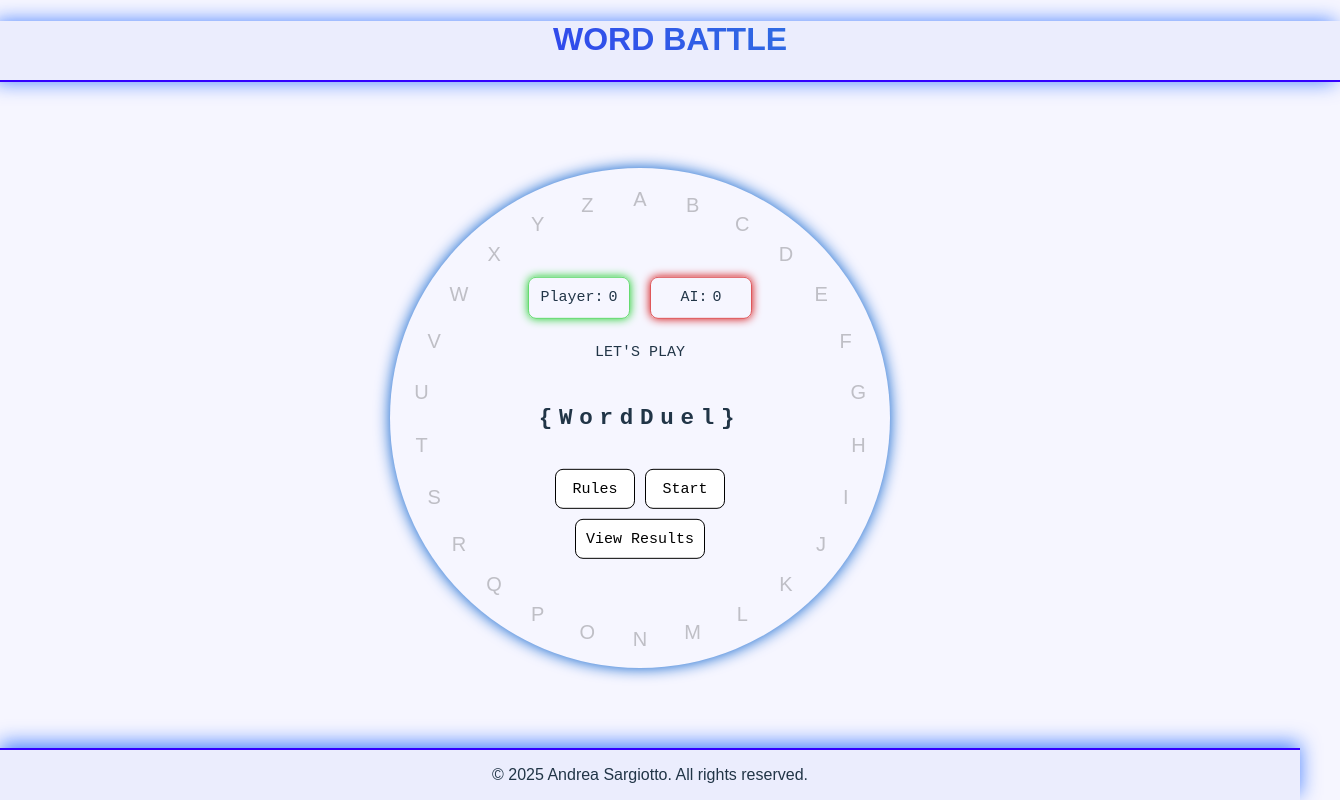
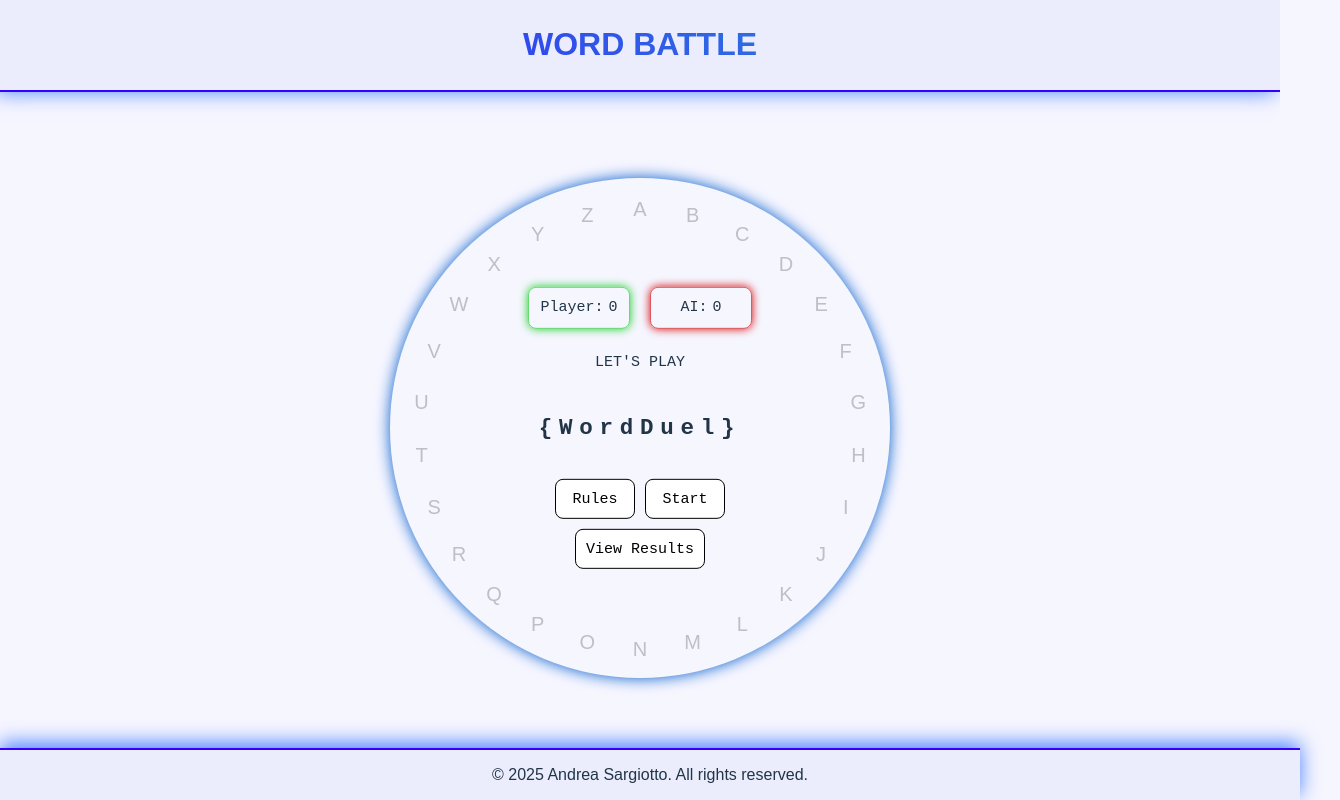
Before and after one commit to G10tTo/WordDuel_V1, a React (Vite) app: page / in a window 1280 px wide. Shown: the whole page, 1340 px wide, since content can reach past the window. Built offline with nearby package versions, Linux system fonts and the light colour scheme.

Commit message:
Fix header padding

```diff
--- a/src/styles/Header.module.css
+++ b/src/styles/Header.module.css
@@ -1,6 +1,6 @@
 .header {
   width: 100%;
-  padding: 0 30px;
+  padding: 5px 0;
   text-align: center;
   top: 0;
 
```
